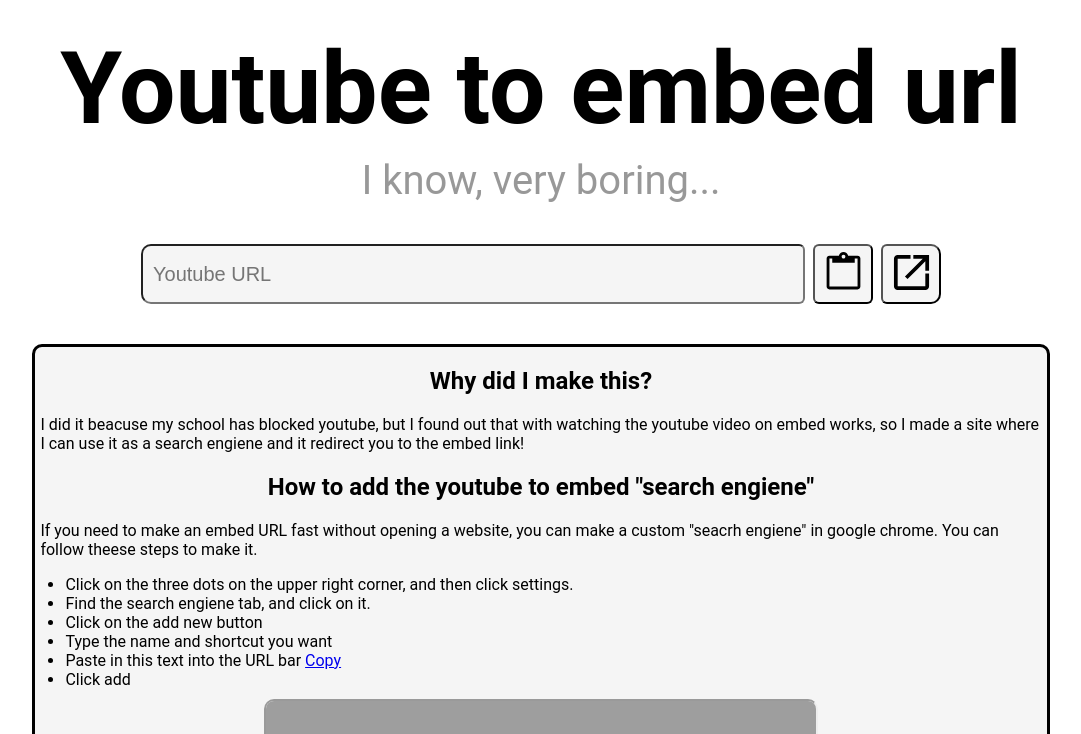
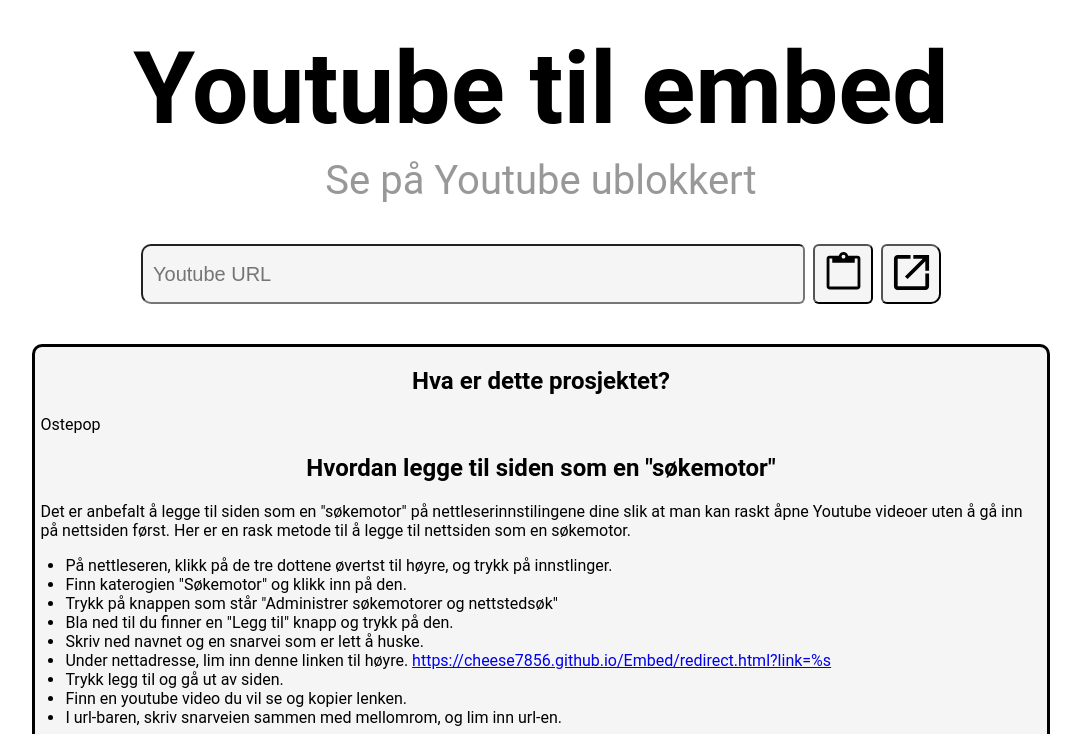
Before and after one commit to Cheese7856/Embed, a plain HTML site: page index.html in a window 1280 px wide. Shown: the top 734 px of the page, without its empty margins (99-1180 px from the left). Drawn offline with Linux system fonts and the light colour scheme; grey boxes are pictures that could not be loaded.

Commit message:
💬 Byttet til norsk

```diff
--- a/index.html
+++ b/index.html
@@ -4,37 +4,43 @@
     <meta charset="UTF-8" />
     <meta name="viewport" content="width=device-width, initial-scale=1" />
     <link rel="stylesheet" href="src/style.css" />
-    <title>Youtube to embed</title>
+    <title>Youtube til embed</title>
     <meta name="description" content="A low effort website that turns a youtube URL into an embed URL" />
     <meta name="keywords" content="Embed, Youtube, Useless, Boring, Redirect" />
     <meta name="author" content="Elander Olsen" />
   </head>
   <body>
-    <h1>Youtube to embed url</h1>
-    <h3>I know, very boring...</h3>
+    <h1>Youtube til embed</h1>
+    <h3>Se på Youtube ublokkert</h3>
 
     <div class="container">
       <input type="text" id="url" class="textbox" placeholder="Youtube URL" />
       <button id="copy">
-        <img src="icons/copy.svg" alt="Ikon" width="45" height="45" />
+        <img src="icons/copy.svg" alt="Kopier" width="45" height="45" />
       </button>
       <button id="redirect">
-        <img src="icons/new.svg" alt="Ikon" width="45" height="45" />
+        <img src="icons/new.svg" alt="Åpne" width="45" height="45" />
       </button>
     </div>
 
     <div id="info">
-      <h2>Why did I make this?</h2>
-      <p>I did it beacuse my school has blocked youtube, but I found out that with watching the youtube video on embed works, so I made a site where I can use it as a search engiene and it redirect you to the embed link!</p>
-      <h2>How to add the youtube to embed "search engiene"</h2>
-      <p>If you need to make an embed URL fast without opening a website, you can make a custom "seacrh engiene" in google chrome. You can follow theese steps to make it.</p>
+      <h2>Hva er dette prosjektet?</h2>
+      <p>Ostepop</p>
+      <h2>Hvordan legge til siden som en "søkemotor"</h2>
+      <p>
+        Det er anbefalt å legge til siden som en "søkemotor" på nettleserinnstilingene dine slik at man kan raskt åpne Youtube videoer uten å gå inn på nettsiden først. Her er en rask metode til å
+        legge til nettsiden som en søkemotor.
+      </p>
       <ul>
-        <li>Click on the three dots on the upper right corner, and then click settings.</li>
-        <li>Find the search engiene tab, and click on it.</li>
-        <li>Click on the add new button</li>
-        <li>Type the name and shortcut you want</li>
-        <li>Paste in this text into the URL bar <a href="#" onclick="copyText()">Copy</a></li>
-        <li>Click add</li>
+        <li>På nettleseren, klikk på de tre dottene øvertst til høyre, og trykk på innstlinger.</li>
+        <li>Finn katerogien "Søkemotor" og klikk inn på den.</li>
+        <li>Trykk på knappen som står "Administrer søkemotorer og nettstedsøk"</li>
+        <li>Bla ned til du finner en "Legg til" knapp og trykk på den.</li>
+        <li>Skriv ned navnet og en snarvei som er lett å huske.</li>
+        <li>Under nettadresse, lim inn denne linken til høyre. <a href="#" onclick="copyText()">https://cheese7856.github.io/Embed/redirect.html?link=%s</a></li>
+        <li>Trykk legg til og gå ut av siden.</li>
+        <li>Finn en youtube video du vil se og kopier lenken.</li>
+        <li>I url-baren, skriv snarveien sammen med mellomrom, og lim inn url-en.</li>
       </ul>
 
       <iframe src="https://www.youtube.com/embed/WgTzn-CHHR4?fs=1" allowfullscreen> </iframe>
--- a/src/redirect.js
+++ b/src/redirect.js
@@ -30,7 +30,7 @@ if (encodedLink) {
     // Lager en <p>-melding hvis det ikke er en YouTube-link
     const message = document.createElement("p");
     message.textContent =
-      "Kunne ikke redirecte. URL-en er ikke en gyldig YouTube URL.";
+      "Kunne ikke omdirigere. URL-en er ikke en gyldig YouTube URL.";
     document.body.appendChild(message);
   }
 } else {
--- a/src/script.js
+++ b/src/script.js
@@ -29,7 +29,7 @@ copyButton.addEventListener("click", function () {
 
     alert("Embed URL kopiert: " + embedUrl);
   } else {
-    alert("This is not a valid Youtube URL!");
+    alert("Youtube URL-en er ikke gyldig.");
   }
 });
 
@@ -42,7 +42,7 @@ redirectButton.addEventListener("click", function () {
     // Omdirigerer til embed-lenken uten å endre input-feltet
     window.location.href = embedUrl;
   } else {
-    alert("This is not a valid Youtube URL!");
+    alert("Youtube URL-en er ikke gyldig.");
   }
 });
 
@@ -63,5 +63,5 @@ function copyText() {
   document.body.removeChild(midlertidigInput);
 
   // Valgfritt: Vis en melding
-  alert("The URL has been copied!");
+  alert("URL-en har blir kopiert!");
 }
```
Also changed, not shown: redirect.html (+1 -1 lines).
